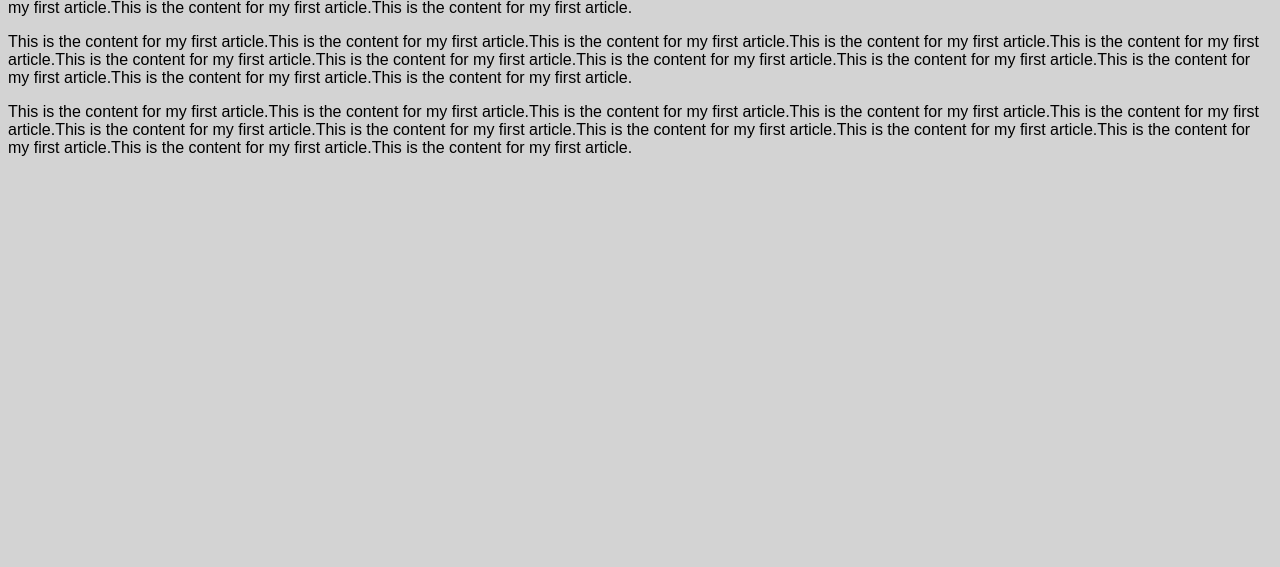
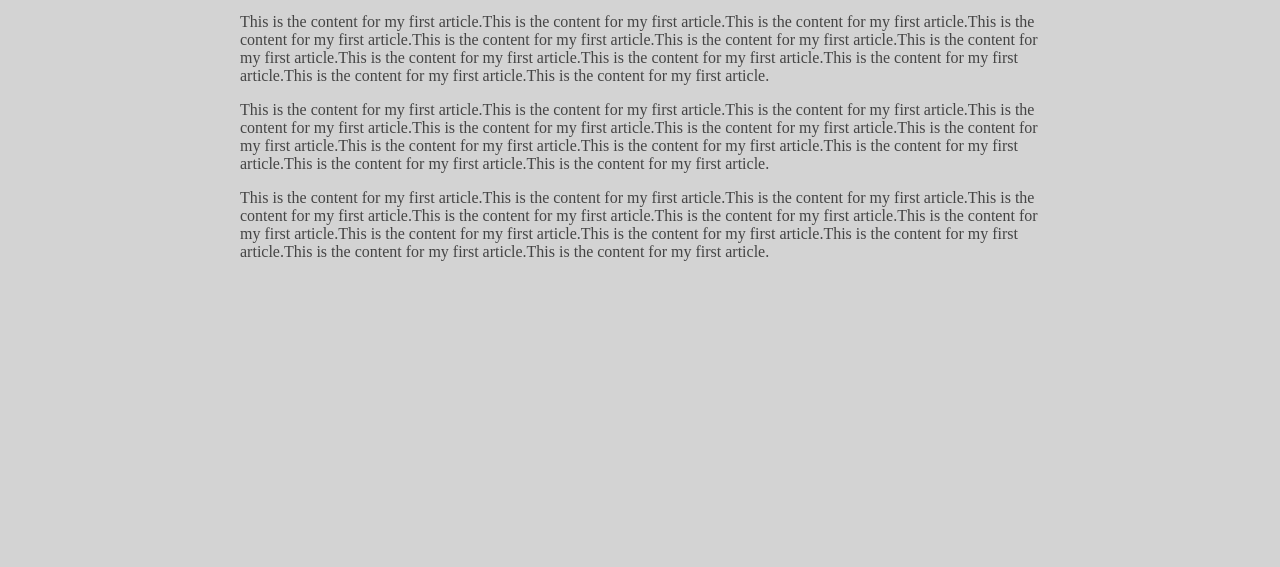
Before and after one commit to harikrishnabs/imad-app-v2, a website: page ui/article-one.html in a window 1280 px wide. Shown: the part 233-800 px from the top of the page. Drawn offline with Linux system fonts and the light colour scheme.

Commit message:
[imad-console] Updates ui/style.css

```diff
--- a/ui/style.css
+++ b/ui/style.css
@@ -19,3 +19,13 @@ body {
 .img-medium {
     height: 200px;
 }
+
+.container {
+            max-width: 800px;
+            margin: 0 auto;
+            color: #444444;
+            font-family: san-serif;
+            padding-top: 50px;
+            padding-left: 10px;
+            padding-right: 10px;
+}
```
